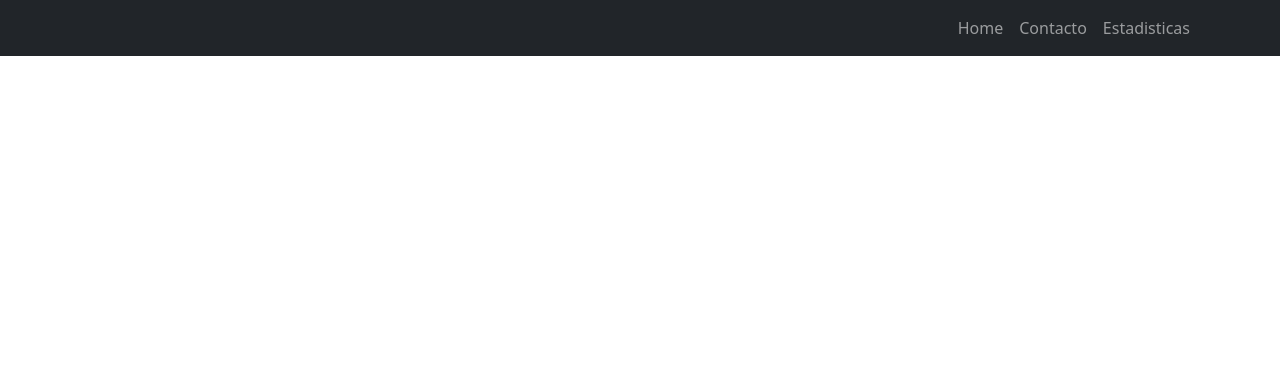
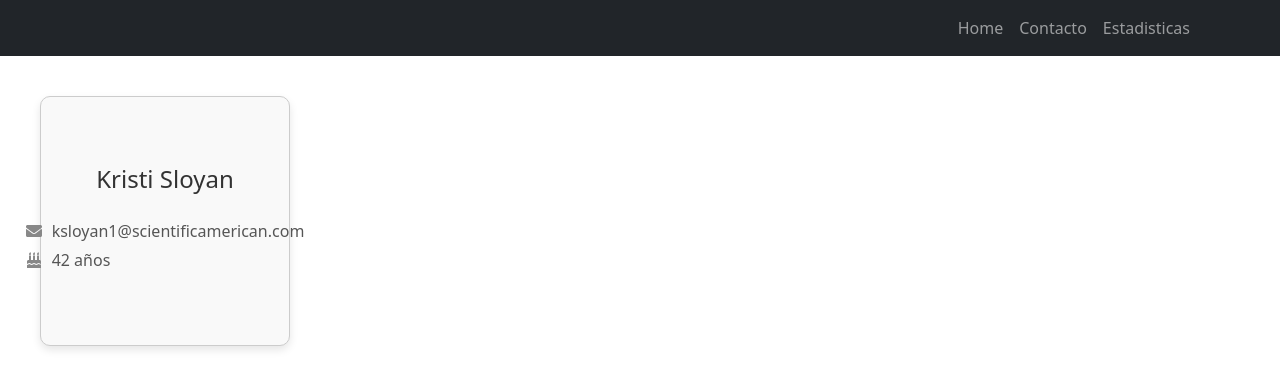
Before and after one commit to lkoziupa06/tp-directorio-personas, a React (Create React App) app: page /persona/1 in a window 1280 px wide. Shown: the top 388 px of the page. Built offline with nearby package versions, Linux system fonts and the light colour scheme.

Commit message:
contacto, home y persona

```diff
--- a/package.json
+++ b/package.json
@@ -10,6 +10,7 @@
     "react": "^18.3.1",
     "react-bootstrap": "^2.10.4",
     "react-dom": "^18.3.1",
+    "react-icons": "^5.3.0",
     "react-scripts": "5.0.1",
     "web-vitals": "^2.1.4"
   },
--- a/src/App.css
+++ b/src/App.css
@@ -48,6 +48,59 @@
   cursor: pointer;
 }
 
+.persona-card:hover{
+  background-color: #d4d4d4;
+}
+
 .arrow-icon {
   color: #888;
 }
+
+.title{
+  margin-top: 15px;
+  margin-bottom: 15px;
+}
+
+.card-individual{
+  display: flex;
+  flex-direction: column;
+  justify-content: center;
+  align-items: center;
+  width: 250px; /* Ajuste del tamaño cuadrado */
+  height: 250px;
+  padding: 20px;
+  border: 1px solid #ccc;
+  border-radius: 10px;
+  background-color: #f9f9f9;
+  box-shadow: 0 4px 8px rgba(0, 0, 0, 0.1);
+  text-align: center;
+}
+
+h2 {
+  margin-bottom: 20px;
+  font-size: 1.5rem;
+  color: #333;
+}
+
+.persona-info p {
+  display: flex;
+  align-items: center;
+  margin: 5px 0;
+  font-size: 1rem;
+  color: #555;
+}
+
+.icon {
+  margin-right: 10px;
+  color: #888;
+}
+
+.card-individual:hover {
+  box-shadow: 0 6px 12px rgba(0, 0, 0, 0.15); /* Efecto hover */
+}
+
+.persona{
+  text-align: center;
+  padding: 40px;
+  justify-content: center;
+}
--- a/src/App.js
+++ b/src/App.js
@@ -1,17 +1,16 @@
 import personas from './Personas.js';
 import './App.css';
+import { CardListado } from './components/CardListado.jsx';
 
 function App() {
   return (
     <div className="App">
-      <h1>Listado de Personas</h1>
-      <ul>
+      <h1 className='title'>Listado de Personas</h1>
+      <div>
         {personas.map(persona => (
-          <li key={persona.id}>
-            {persona.nombre} {persona.apellido} - {persona.email} - {persona.edad} años
-          </li>
+          <CardListado key={persona.id} persona={persona}/>
         ))}
-      </ul>
+      </div>
     </div>
   );
 }
--- a/src/components/card.jsx
+++ b/src/components/CardListado.jsx
@@ -1,18 +1,18 @@
 import React from 'react';
 import { useNavigate } from 'react-router-dom';
-import './App.css';
+import '../App.css';
 import { FaArrowRight } from 'react-icons/fa';
 
-export const Card = ({ id, nombre, apellido }) =>{
+export const CardListado = ({persona}) =>{
     const navigate = useNavigate();
 
     const handleClick = () => {
-      navigate(`/persona/${id}`);
+      navigate(`/persona/${persona.id}`);
     };
 
     return (
       <div className="persona-card" onClick={handleClick}>
-        <span>{nombre} {apellido}</span>
+        <span>{persona.nombre} {persona.apellido}</span>
         <FaArrowRight className="arrow-icon" />
       </div>
     );
--- /dev/null
+++ b/src/components/cardPersona.jsx
@@ -0,0 +1,13 @@
+import { FaEnvelope, FaBirthdayCake } from 'react-icons/fa';
+import '../App.css'
+export const CardPersona = ({nombre, apellido, email, edad}) =>{
+    return(
+        <div className="card-individual">
+            <h2>{nombre} {apellido}</h2>
+            <div className="persona-info">
+                <p><FaEnvelope className="icon" /> {email}</p>
+                <p><FaBirthdayCake className="icon" /> {edad} años</p>
+            </div>
+        </div>
+    )
+}
--- a/src/components/form.jsx
+++ b/src/components/form.jsx
@@ -1,7 +1,7 @@
 export const Form = ({link}) =>{
     return(
         <>
-            <form action={link} method="POST">
+            <form action={link} method="POST" class="bg-light my-2 p-3 pt-2">
                 <div class="form-group my-2">
                     <label for="nombre" class="form-label fw-bolder">Nombre</label>
                     <input class="form-control" type="text" id="nombre" name="nombre" required></input>
--- a/src/pages/Contacto.jsx
+++ b/src/pages/Contacto.jsx
@@ -1,6 +1,12 @@
-export default function contacto(){
+import { Form } from "../components/form";
+import '../App.css'
+export default function Contacto(){
     return(
         <>
+            <div className="persona">
+                <h1>Contactanos!</h1>
+                <Form/>
+            </div>
         </>
     )
 }
--- a/src/pages/Estadisticas.jsx
+++ b/src/pages/Estadisticas.jsx
@@ -1,4 +1,4 @@
-export default function estadisticas(){
+export default function Estadisticas(){
     return(
         <>
         </>
--- a/src/pages/Persona.jsx
+++ b/src/pages/Persona.jsx
@@ -1,6 +1,14 @@
-export default function persona(){
+import { useParams } from 'react-router-dom';
+import personas from '../Personas.js'
+import { CardPersona } from '../components/cardPersona.jsx';
+export default function Persona(){
+    const { id } = useParams();
+    const persona = personas[id];
     return(
         <>
+            <div className='persona'>
+                <CardPersona nombre={persona.nombre} apellido={persona.apellido} edad={persona.edad} email={persona.email}/>
+            </div>
         </>
     )
 }
```
Also changed, not shown: 1 other file (tests, documents, lock files or other folders).
